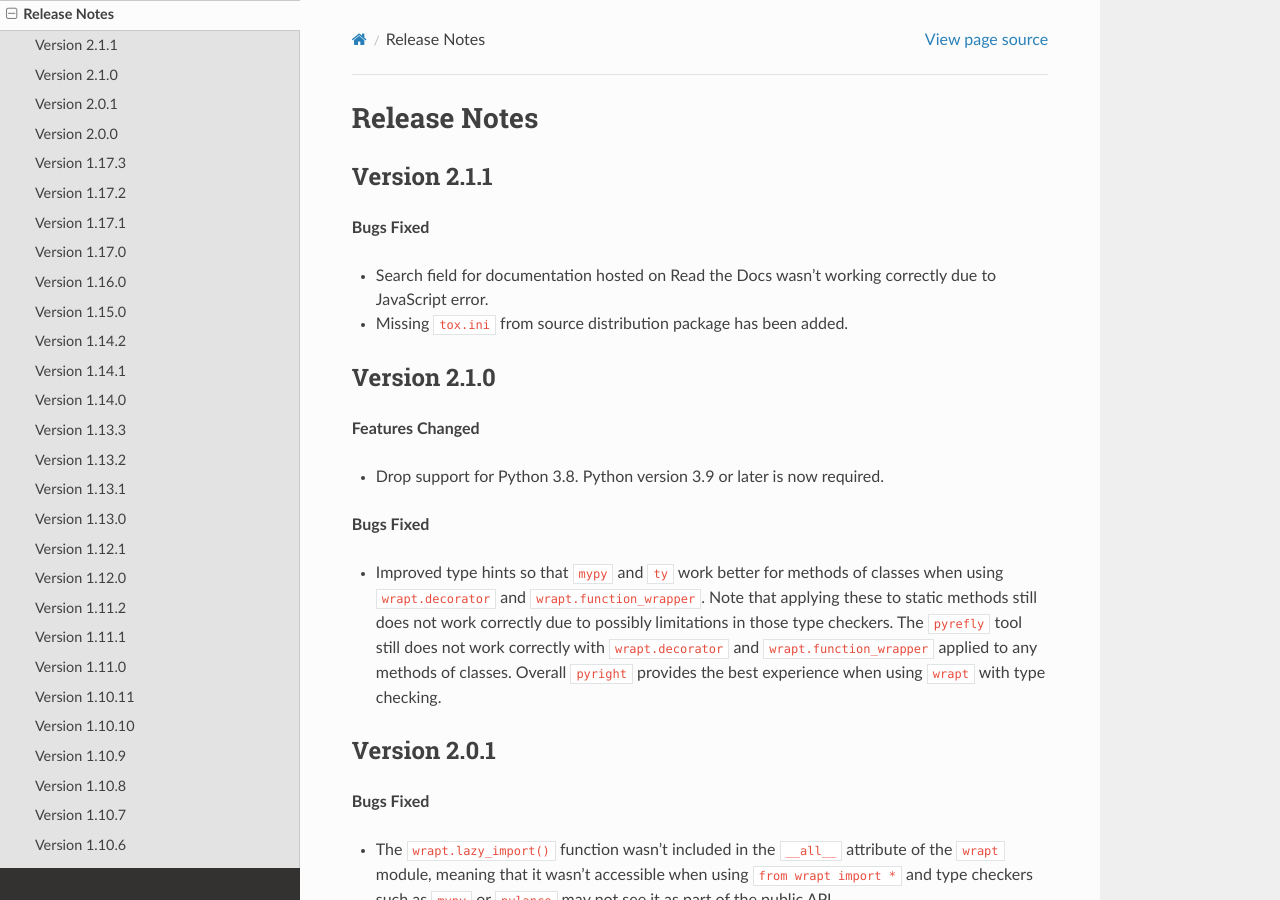
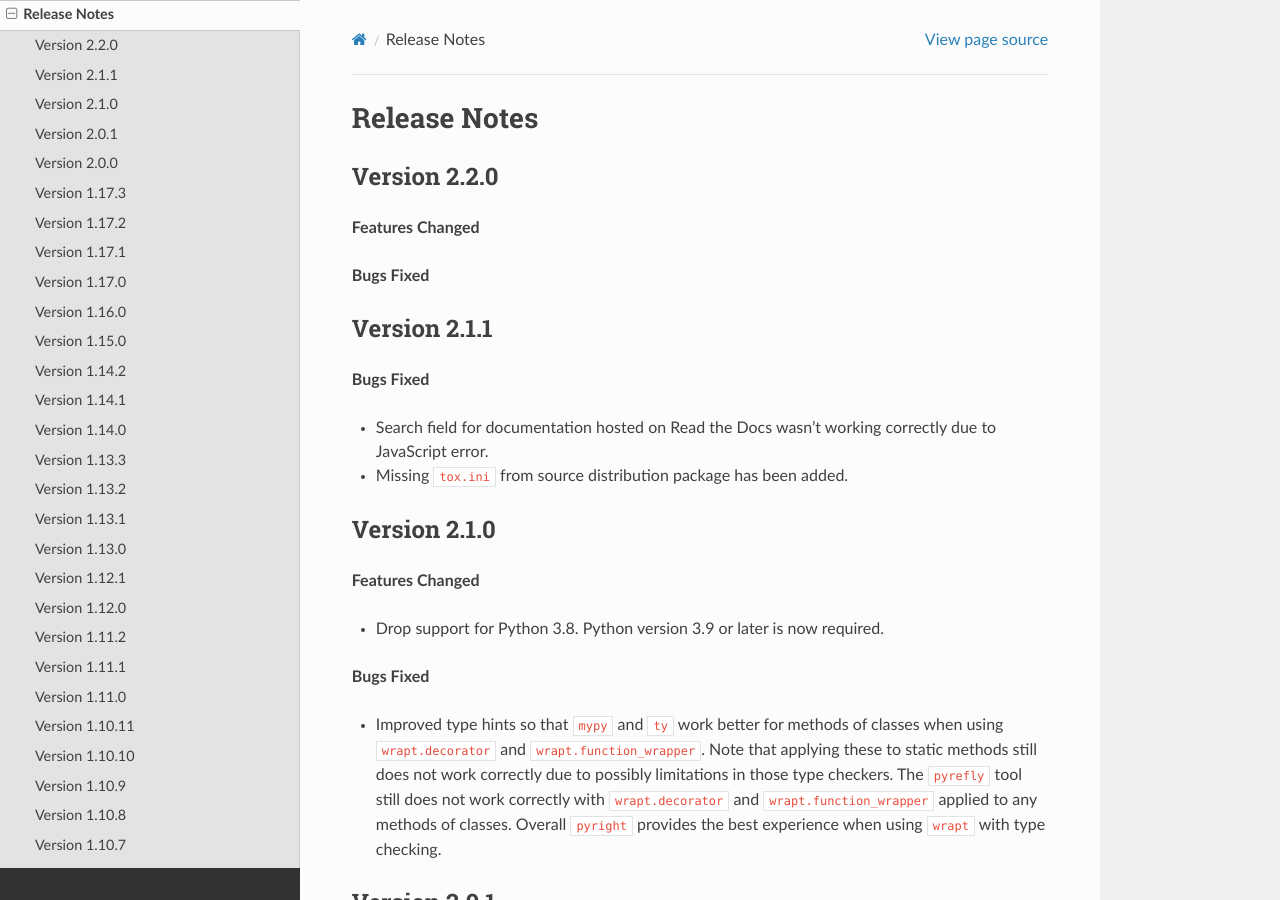
Before and after one commit to GrahamDumpleton/wrapt, a Sphinx documentation site: the page built from docs/changes.rst, in a window 1280 px wide and 900 px high. Built offline with Sphinx 7.4.7 and the Read the Docs theme 3.1.0, drawn with Linux system fonts in a browser that asks for light colours.

Commit message:
Increment version to 2.2.0dev1 for new work.

```diff
--- a/docs/changes.rst
+++ b/docs/changes.rst
@@ -1,5 +1,12 @@
 Release Notes
 =============
+
+Version 2.2.0
+-------------
+
+**Features Changed**
+
+**Bugs Fixed**
 
 Version 2.1.1
 -------------
--- a/src/wrapt/__init__.py
+++ b/src/wrapt/__init__.py
@@ -2,7 +2,7 @@
 Wrapt is a library for decorators, wrappers and monkey patching.
 """
 
-__version_info__ = ("2", "1", "1")
+__version_info__ = ("2", "2", "0", "dev1")
 __version__ = ".".join(__version_info__)
 
 from .__wrapt__ import (
```
